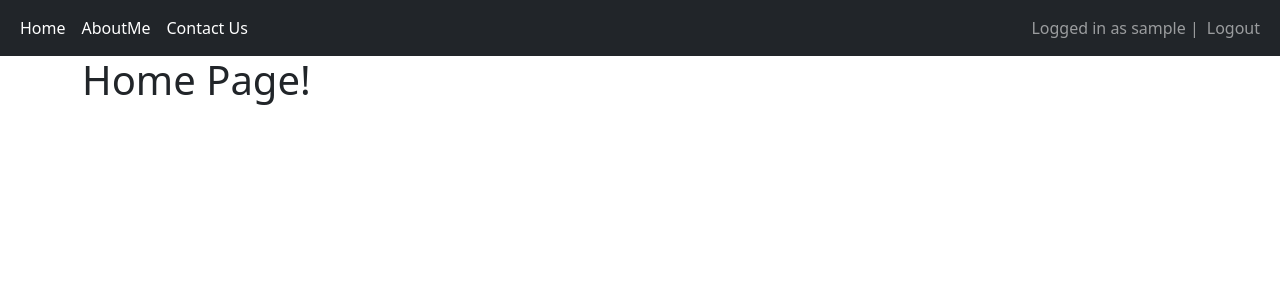
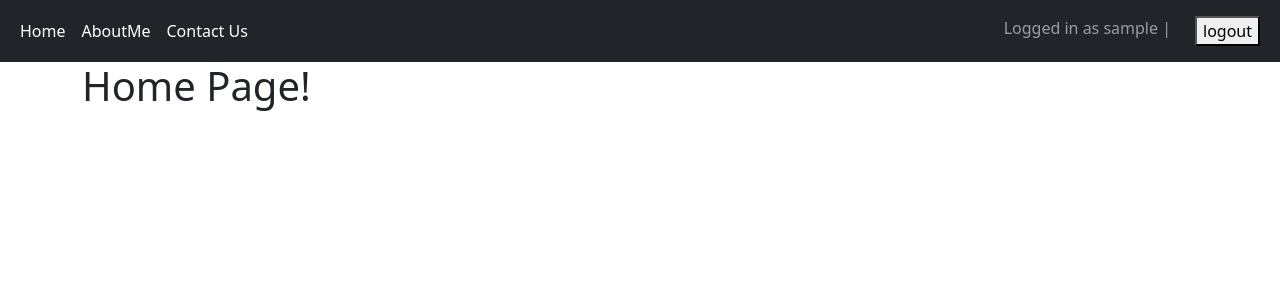
Before and after one commit to KUNALBHAT048/TeamSync, a Django app: page / in a window 1280 px wide. Shown: the top 300 px of the page. Run offline with Django 5.2, Linux system fonts and the light colour scheme; the visitor is signed in with stand-in values (Sample User, id 1).

Commit message:
added logout feature

```diff
--- a/TeamSync/TeamSync/settings.py
+++ b/TeamSync/TeamSync/settings.py
@@ -136,5 +136,3 @@ DEFAULT_AUTO_FIELD = 'django.db.models.BigAutoField'
 
 LOGIN_REDIRECT_URL = '/home'
 LOGOUT_REDIRECT_URL = '/login'
-
-LOGIN_URL = 'index'
--- a/TeamSync/main/templates/main/base.html
+++ b/TeamSync/main/templates/main/base.html
@@ -32,8 +32,12 @@
             <ul class="navbar-nav">
                 {% if user.is_authenticated %}
                 <span class="navbar-text">Logged in as {{user.username}} | </span>
-                <li class="nav-item">
-                  <a class="nav-link" href="/logout">Logout</a>
+                <a class="nav-link"><li class="nav-item">
+                    <form method="post" action="{% url 'logout' %}">
+                        {% csrf_token %}
+                        <button type="submit">logout</button>
+                    </form>
+                </a>
                 </li>
                 {% else %}
                 <li class="nav-item">
```
